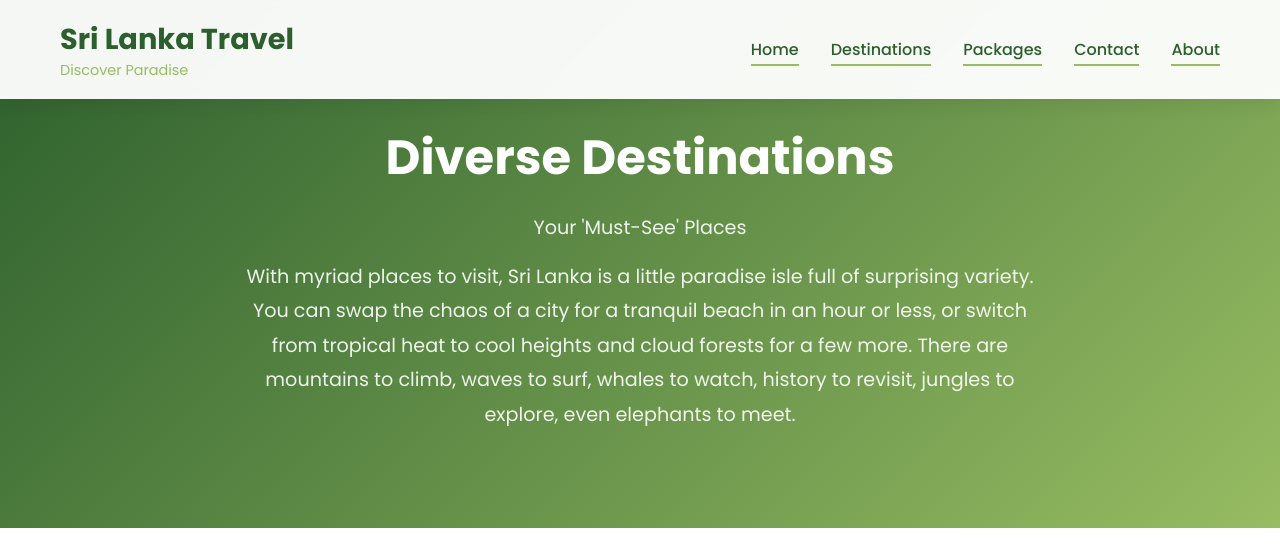
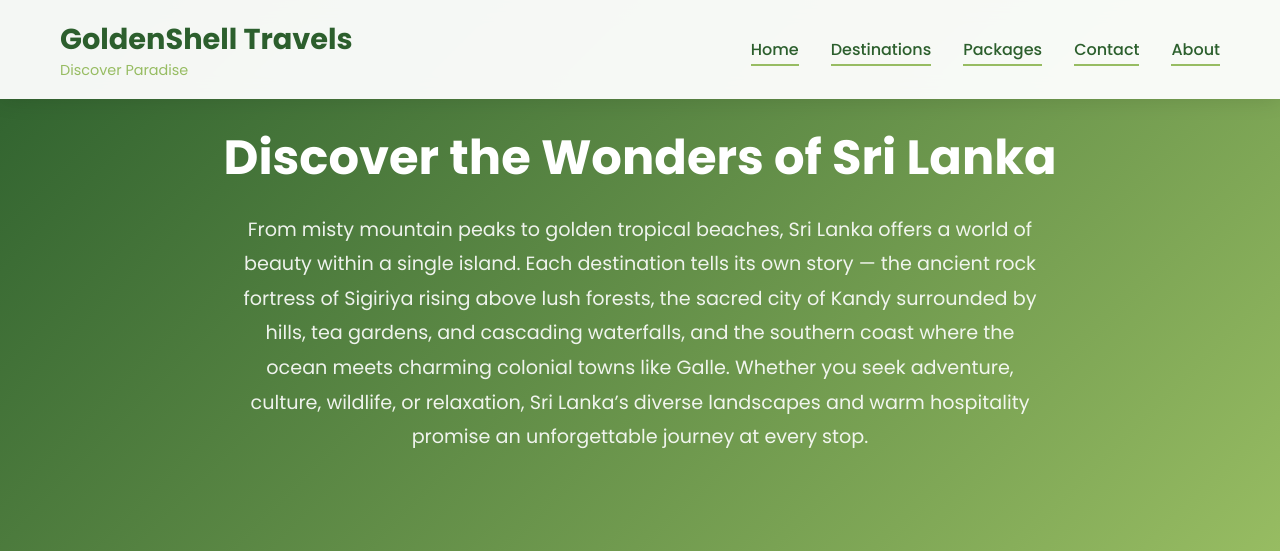
Before and after one commit to seshangamage/travel-website, a plain HTML site: page destinations.html in a window 1280 px wide. Shown: the top 554 px of the page. Drawn offline with Linux system fonts and the light colour scheme.

Commit message:
Update destinations.html - update headings

```diff
--- a/destinations.html
+++ b/destinations.html
@@ -3,7 +3,7 @@
 <head>
     <meta charset="UTF-8">
     <meta name="viewport" content="width=device-width, initial-scale=1.0">
-    <title>Destinations - Sri Lanka Travel | Diverse Places to Visit</title>
+    <title>Destinations - GoldenShell Travels | Diverse Places to Visit</title>
     <meta name="description" content="Explore Sri Lanka's diverse destinations - from ancient cities and beaches to hill country and wildlife parks. Discover your perfect travel destination.">
     <link rel="stylesheet" href="assets/css/style.css">
     <link href="https://fonts.googleapis.com/css2?family=Poppins:wght@300;400;500;600;700&display=swap" rel="stylesheet">
@@ -14,7 +14,7 @@
     <nav class="navbar">
         <div class="nav-container">
             <div class="nav-logo">
-                <h2>Sri Lanka Travel</h2>
+                <h2>GoldenShell Travels</h2>
                 <span>Discover Paradise</span>
             </div>
             <ul class="nav-menu">
@@ -45,9 +45,9 @@
     <!-- Page Header -->
     <section class="page-header">
         <div class="container">
-            <h1>Diverse Destinations</h1>
-            <p>Your 'Must-See' Places</p>
-            <p class="header-description">With myriad places to visit, Sri Lanka is a little paradise isle full of surprising variety. You can swap the chaos of a city for a tranquil beach in an hour or less, or switch from tropical heat to cool heights and cloud forests for a few more. There are mountains to climb, waves to surf, whales to watch, history to revisit, jungles to explore, even elephants to meet.</p>
+            <h1>Discover the Wonders of Sri Lanka</h1>
+            <p></p>
+            <p class="header-description">From misty mountain peaks to golden tropical beaches, Sri Lanka offers a world of beauty within a single island. Each destination tells its own story — the ancient rock fortress of Sigiriya rising above lush forests, the sacred city of Kandy surrounded by hills, tea gardens, and cascading waterfalls, and the southern coast where the ocean meets charming colonial towns like Galle. Whether you seek adventure, culture, wildlife, or relaxation, Sri Lanka’s diverse landscapes and warm hospitality promise an unforgettable journey at every stop.</p>
         </div>
     </section>
 
```
